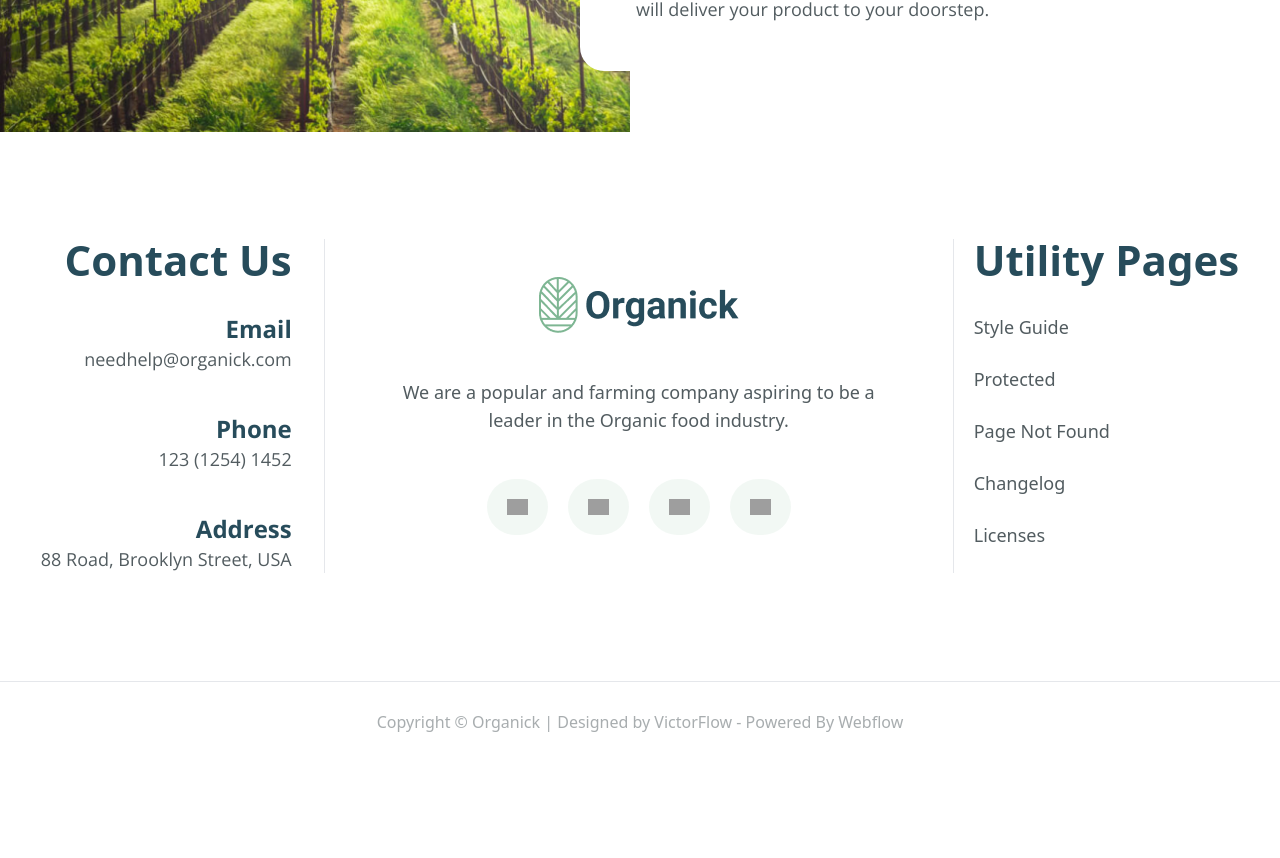
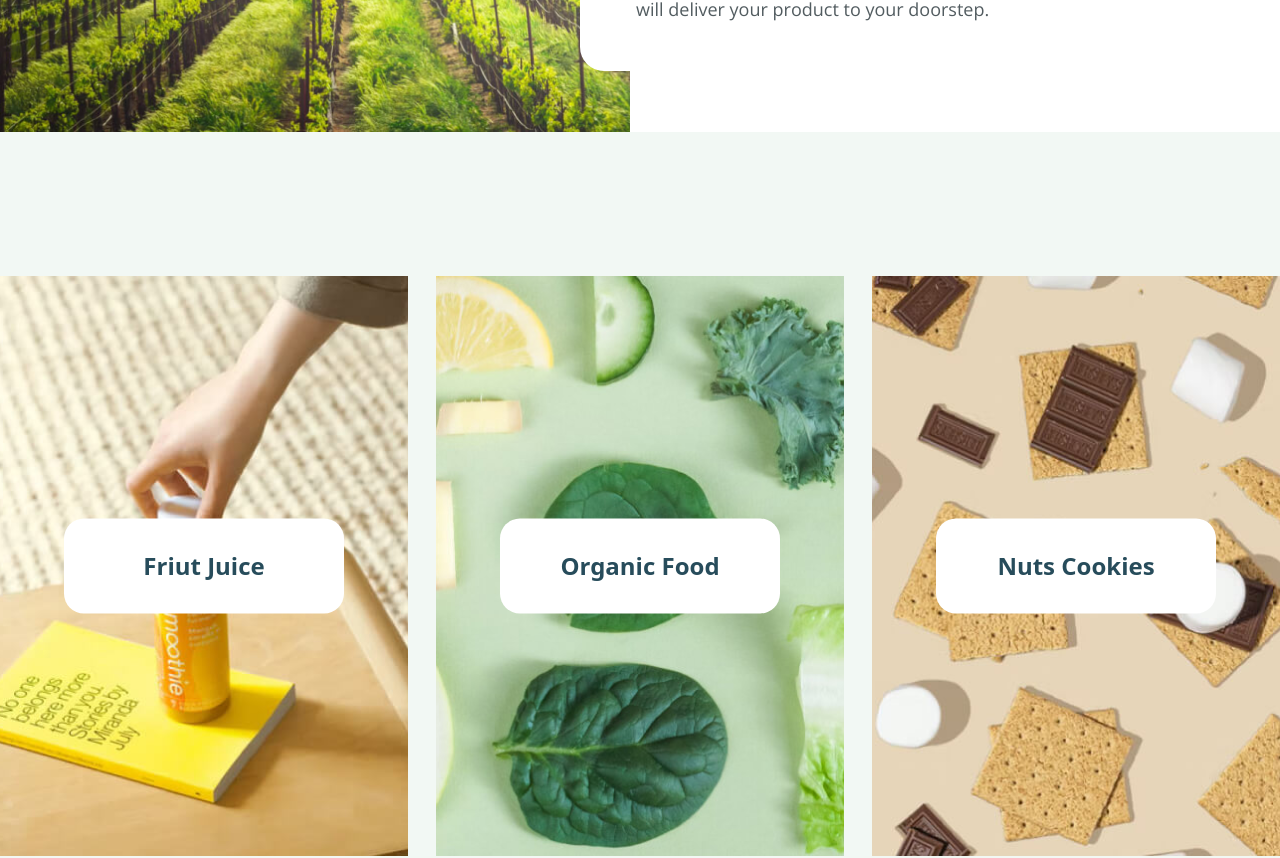
Before and after one commit to MenroMi/organic-store-app, a Next.js app: page / in a window 1280 px wide. Shown: the part 7760-8618 px from the top of the page. Before the commit the page ends 8522 px from the top, so only its background shows below. Built offline with nearby package versions, Linux system fonts and the light colour scheme; grey boxes are pictures that could not be loaded.

Commit message:
feat: added categories section with adaptive

```diff
--- a/src/app/globals.css
+++ b/src/app/globals.css
@@ -192,3 +192,15 @@
 }
 
 /* END: Eco friendly styles */
+
+/* START: Categories styles */
+
+.categories {
+  @apply h-full w-full bg-green-light/[0.1] flex flex-col gap-7 py-24 lg:flex-row lg:items-center lg:justify-center lg:py-36;
+}
+
+.category-bg {
+  @apply bg-white w-[280px] h-[95px] rounded-[20px] absolute top-[50%] left-[50%] translate-x-[-50%] translate-y-[-50%] flex justify-center items-center;
+}
+
+/* END: Categories styles */
--- a/src/app/page.tsx
+++ b/src/app/page.tsx
@@ -5,6 +5,7 @@ import Image from "next/image";
 import {
   AboutUs,
   BannersList,
+  Categories,
   EcoFriendly,
   ExploreNature,
   Offers,
@@ -22,6 +23,7 @@ export default function Home() {
       <Testimonial />
       <Offers />
       <EcoFriendly />
+      <Categories />
     </main>
   );
 }
--- /dev/null
+++ b/src/components/Categories/Categories.tsx
@@ -0,0 +1,34 @@
+// basic
+import React, { Fragment } from "react";
+import Image from "next/image";
+import Link from "next/link";
+
+// constants
+import { categories } from "@/constants";
+
+const Categories = () => {
+  return (
+    <section className="categories">
+      {categories.map((c) => (
+        <Fragment key={c.name}>
+          <Link href={c.href} className="relative">
+            <Image
+              src={c.image}
+              width={460}
+              height={560}
+              alt={c.alt}
+              className="w-full h-[200px] object-cover lg:h-[580px]"
+            />
+            <div className="category-bg">
+              <h3 className="capitalize font-bold text-2xl text-primary-green">
+                {c.name}
+              </h3>
+            </div>
+          </Link>
+        </Fragment>
+      ))}
+    </section>
+  );
+};
+
+export default Categories;
--- /dev/null
+++ b/src/components/Categories/index.ts
@@ -0,0 +1,2 @@
+import Categories from "./Categories";
+export default Categories;
--- a/src/components/index.ts
+++ b/src/components/index.ts
@@ -7,6 +7,7 @@ import Organic from "./Organic";
 import Testimonial from "./Testimonial";
 import Offers from "./Offers";
 import EcoFriendly from "./EcoFriendly";
+import Categories from "./Categories";
 
 export {
   Navbar,
@@ -18,4 +19,5 @@ export {
   Testimonial,
   Offers,
   EcoFriendly,
+  Categories,
 };
--- /dev/null
+++ b/src/constants/categories.ts
@@ -0,0 +1,20 @@
+export const categories = [
+  {
+    name: "friut juice",
+    href: "/",
+    image: "/juice.png",
+    alt: "bottle with juice",
+  },
+  {
+    name: "organic food",
+    href: "/",
+    image: "/food.png",
+    alt: "organic food",
+  },
+  {
+    name: "nuts cookies",
+    href: "/",
+    image: "/cookies.png",
+    alt: "nuts and cookies",
+  },
+];
--- a/src/constants/index.ts
+++ b/src/constants/index.ts
@@ -1,3 +1,4 @@
+import { categories } from "./categories";
 import { advantagesEcoProducts } from "./ecoFriendly";
 import { advantages } from "./testimontial";
 import { products } from "./products";
@@ -18,4 +19,5 @@ export {
   products,
   advantages,
   advantagesEcoProducts,
+  categories,
 };
```
